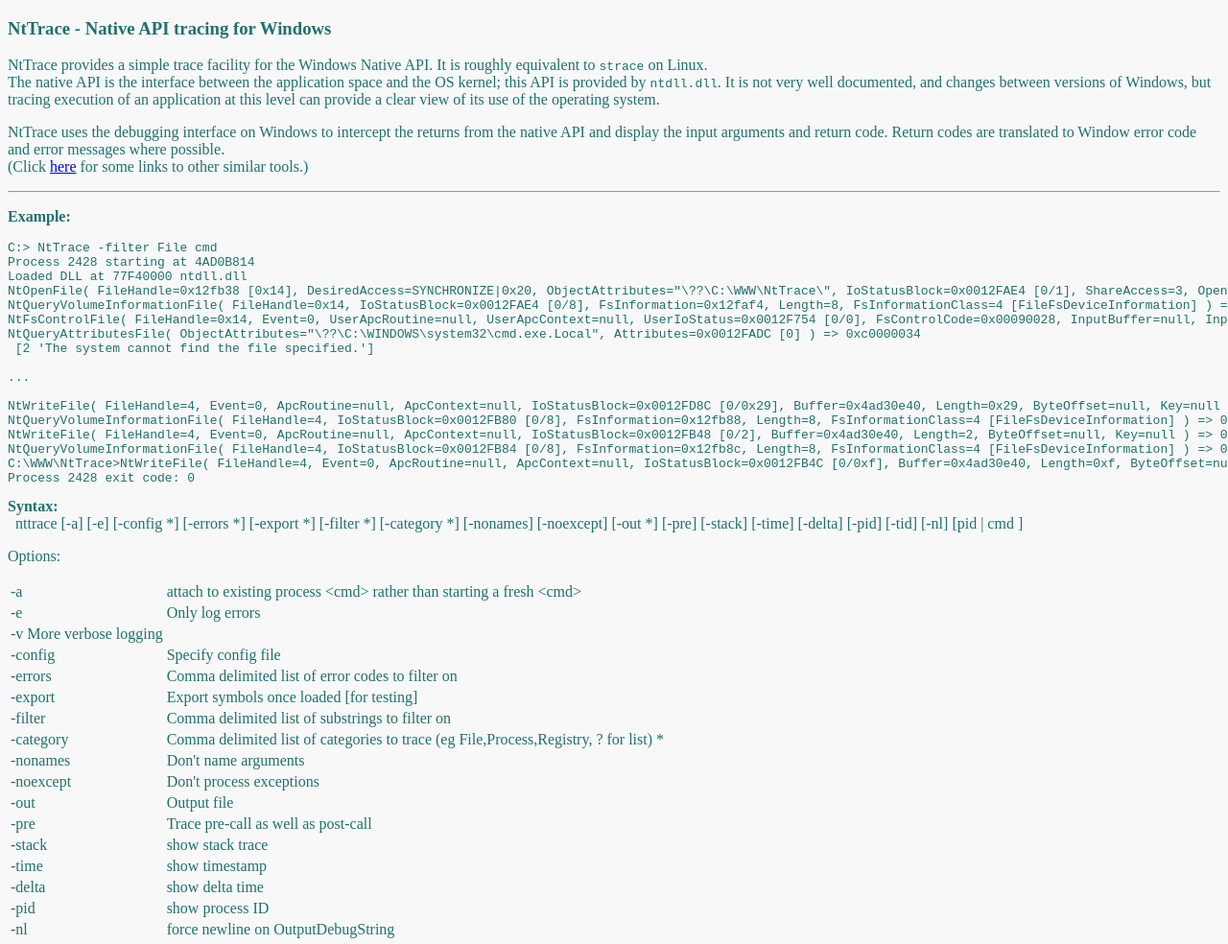
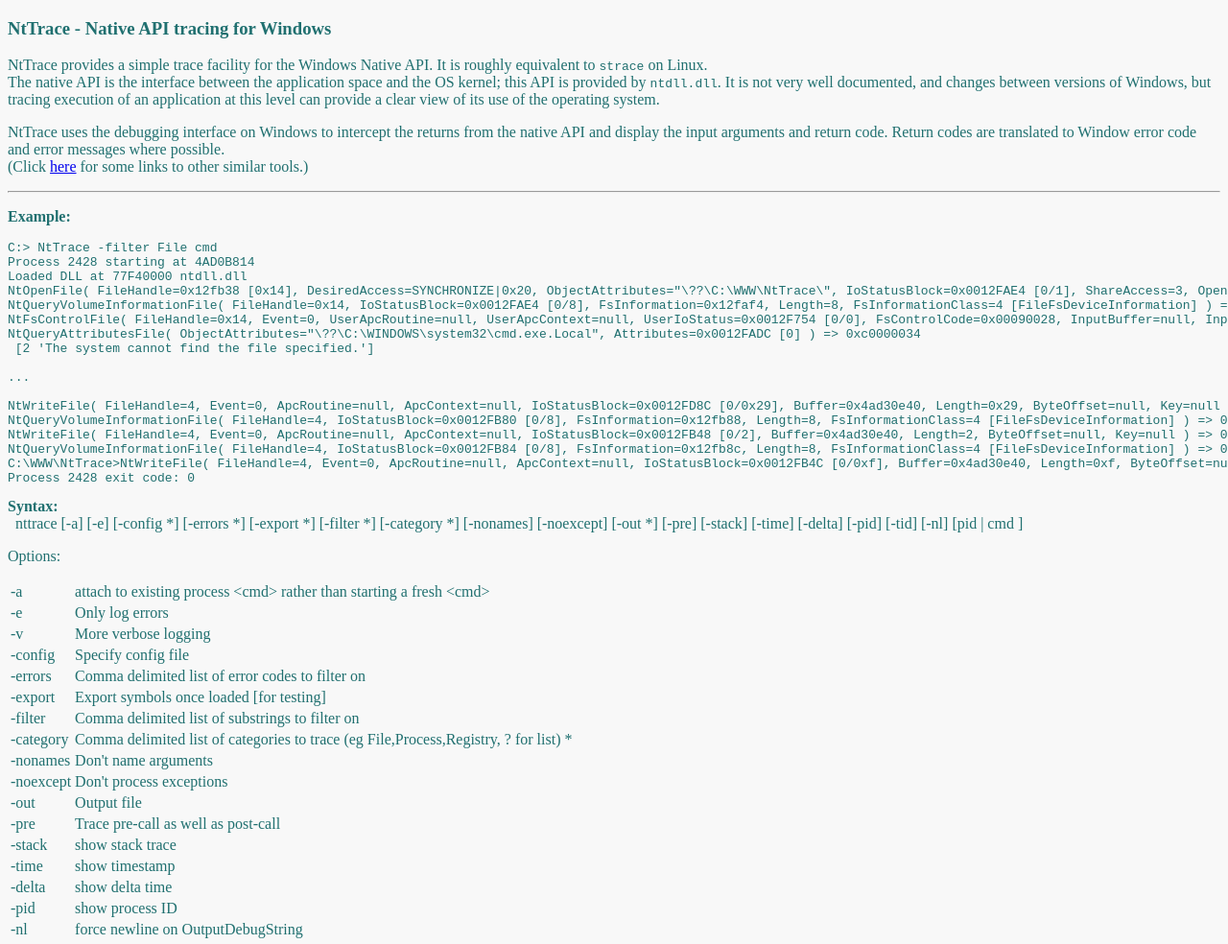
Before and after one commit to rogerorr/NtTrace, a plain HTML site: page index.html in a window 1280 px wide. Shown: the top 984 px of the page at 96% size. Drawn offline with Linux system fonts and the light colour scheme.

Commit message:
Formatting fixup

```diff
--- a/index.html
+++ b/index.html
@@ -51,9 +51,9 @@
 <p>
 Options:<br>
 <table border=0>
-<tr><td>  -a    </td><td> attach to existing process &lt;cmd&gt; rather than starting a fresh &lt;cmd&gt; </td></tr>
-<tr><td>  -e    </td><td> Only log errors </td></tr>
-<tr><td>  -v        More verbose logging</td></tr>
+<tr><td>  -a        </td><td> attach to existing process &lt;cmd&gt; rather than starting a fresh &lt;cmd&gt; </td></tr>
+<tr><td>  -e        </td><td> Only log errors </td></tr>
+<tr><td>  -v        </td><td> More verbose logging</td></tr>
 <tr><td>  -config   </td><td> Specify config file </td></tr>
 <tr><td>  -errors   </td><td> Comma delimited list of error codes to filter on </td></tr>
 <tr><td>  -export   </td><td> Export symbols once loaded [for testing] </td></tr>
@@ -67,7 +67,7 @@
 <tr><td>  -time     </td><td> show timestamp </td></tr>
 <tr><td>  -delta    </td><td> show delta time </td></tr>
 <tr><td>  -pid      </td><td> show process ID </td></tr>
-<tr><td>  -nl      </td><td> force newline on OutputDebugString </td></tr>
+<tr><td>  -nl       </td><td> force newline on OutputDebugString </td></tr>
 
 </table>
 <p>
```
